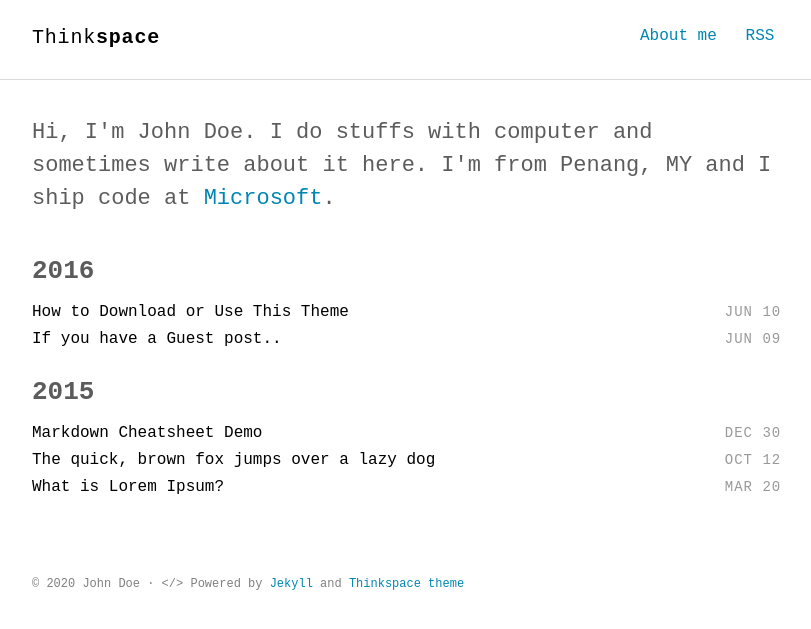
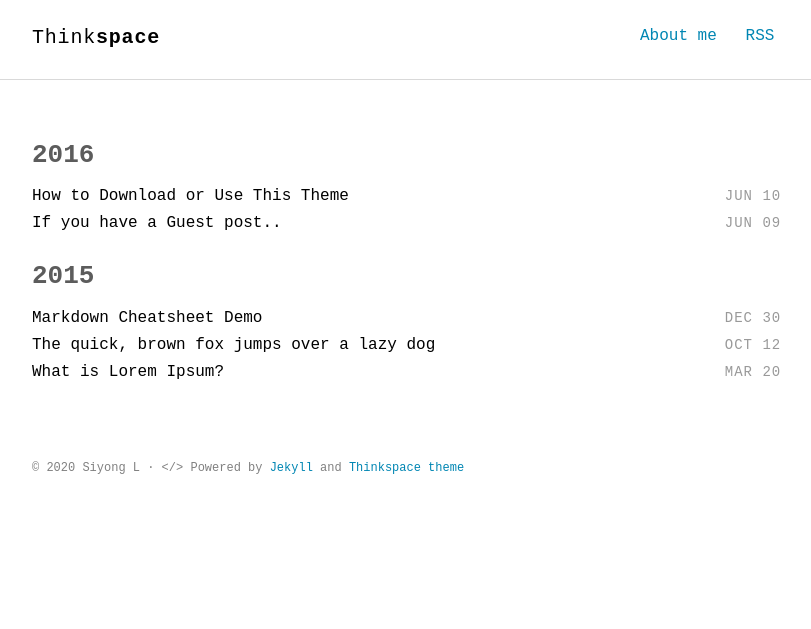
Before and after one commit to syliang/tlog, a Jekyll site: the page built from index.html, in a window 1280 px wide. Shown: the top 629 px of the page, without its empty margins (232-1043 px from the left). Built offline with Jekyll 4.4.1, drawn with Linux system fonts in a browser that asks for light colours; some web fonts are replaced.

Commit message:
Update configs

```diff
--- a/_config.yml
+++ b/_config.yml
@@ -9,9 +9,9 @@ cover         : "" # image uri like logo/cover image for site seo
 
 google_analytics  : UA-XXXXX-XX
 twitter_username  : ""
-comments_enabled  : false # if enabled (set to true), please provide your disqus_username
+comments_enabled  : true # if enabled (set to true), please provide your disqus_username
 disqus_shortname  : ""
-postshare_enabled : false
+postshare_enabled : true
 
 # Build settings
 permalink   : /:year/:title/
@@ -28,7 +28,7 @@ sass:
 
 # Author settings
 author:
-  name     : "John Doe"
+  name     : "Siyong L"
 
 plugins:
   - jekyll-sitemap
--- a/_includes/intro.html
+++ b/_includes/intro.html
@@ -1,5 +1,4 @@
 <section class="intro">
   <div class="container">
-    <p class="lead">Hi, I'm John Doe. I do stuffs with computer and sometimes write about it here. I'm from Penang, MY and I ship code at <a href="#">Microsoft</a>.</p>
   </div>
 </section>
```
Also changed, not shown: about.md (+1 -1 lines).
